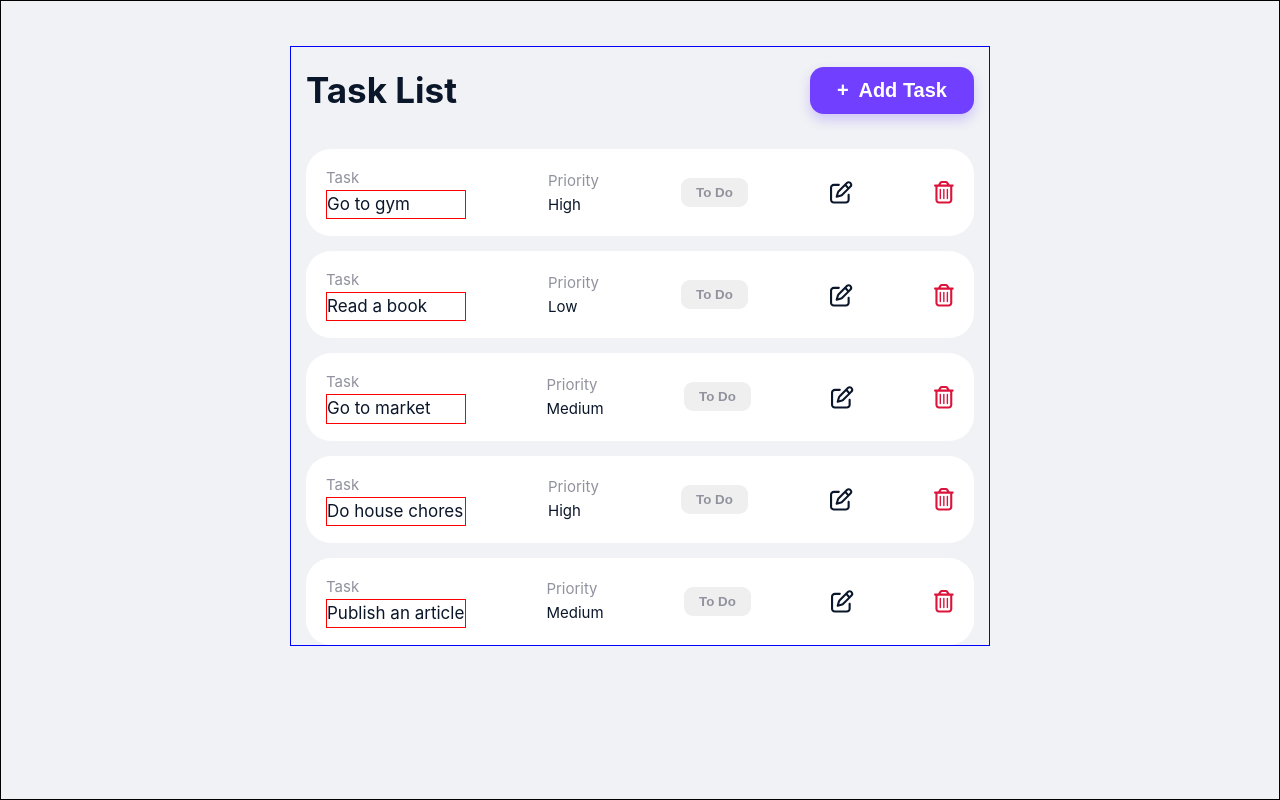
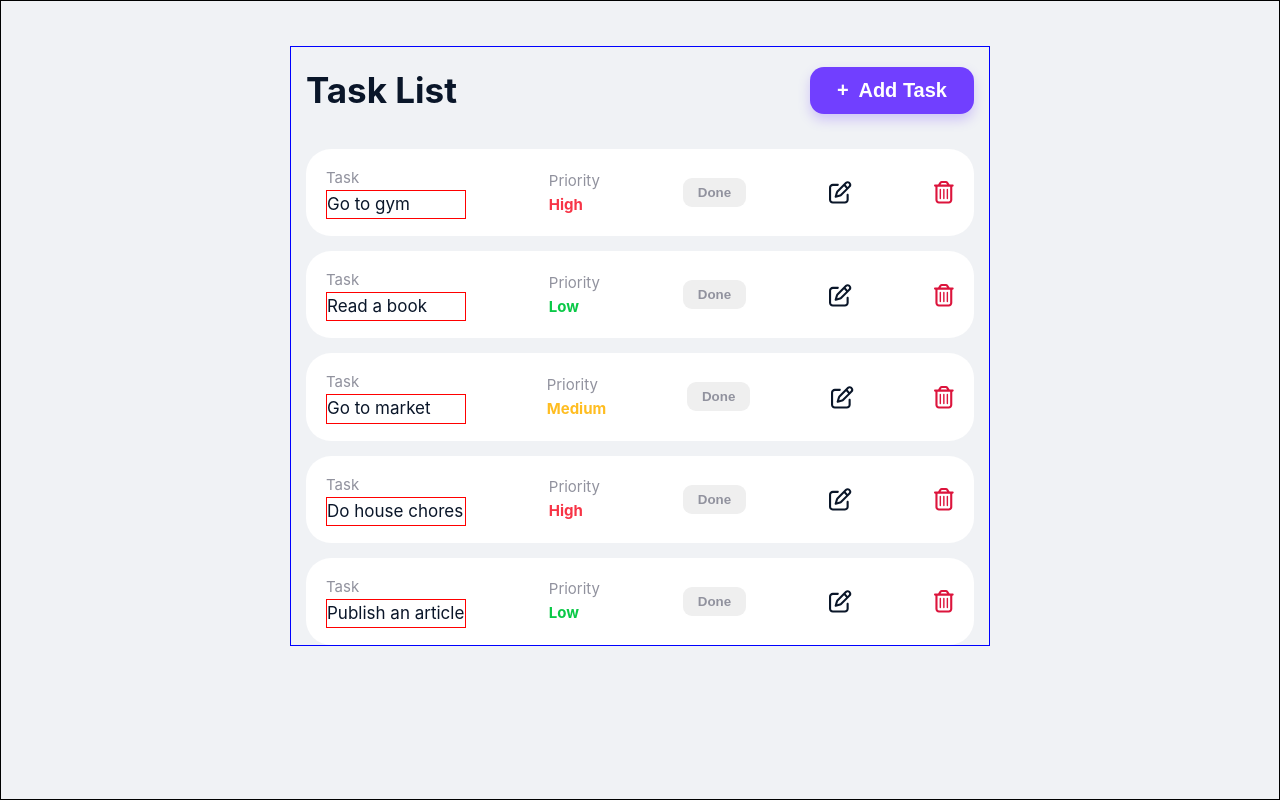
Before and after one commit to Stanlisberg/Tasklist-App, a Vue app: page / in a window 1280 px wide. Built offline with nearby package versions, Linux system fonts and the light colour scheme.

Commit message:
Feature: Added progress bar

```diff
--- a/src/components/Data.vue
+++ b/src/components/Data.vue
@@ -6,7 +6,7 @@
         <button @click="displayUpdateModal"><span class="add">+</span> Add Task</button>
       </div>
       <div class="second-row">
-        <div v-for="task in taskInfo" :key="task" class="card" ref='taskRef'>
+        <div v-for="task in taskInfo" :key="task" class="card">
           <div v-if="showModal" class="modal-background">
             <div class="modal">
               <div class="modal-wrapper">
@@ -93,13 +93,12 @@
           </div>
           <div class="second-col">
             <p class="para-up">Priority</p>
-            <p ref = 'textRef' :class='handleLevel()'>{{ task.level }}</p>
+            <p :class='handleLevel(task)'>{{ task.level }}</p>
           </div>
           <!-- </div> -->
 
           <!-- <div>  -->
-          <button ref="buttonRef" :class="changeProgress(task)" @click="changeProgressButton(task)">
-            {{ progressButton }}
+          <button ref="buttonRef" :class='changeProgress(task)' @click="changeProgressButton(task.label)">{{ progressButton }}
           </button>
           <font-awesome-icon
             icon="fa-regular fa-pen-to-square"
@@ -124,7 +123,7 @@
 </template>
 
 <script>
-import { ref } from 'vue'
+import { ref, computed } from 'vue'
 export default {
   setup() {
     const showModal = ref(false)
@@ -137,18 +136,16 @@ export default {
     const editValue = ref()
     const addUpdateRef = ref()
     const addRef= ref()
-    const buttonRef = ref(null)
     const removeRef = ref(false)
     const progressButton = ref()
     const handleButtonRef = ref()
     const paraRef = ref(null)
-    const taskRef = ref(null)
-    const textRef = ref(null)
+    const buttonRef = ref(null)
+    const buttonValue = ref()
 
-    const myButton = paraRef
-    const myTask = taskRef
-    const myText = textRef
 
+
+    const myButton = buttonRef;
 
     const doThis = () => {
       if(taskToEdit.value.level = 'High') {
@@ -163,7 +160,7 @@ export default {
       { title: 'Do house chores', level: 'High', id: '4', label: ['To Do', 'In Progress', 'Done'] },
       {
         title: 'Publish an article',
-        level: 'Medium',
+        level: 'Low',
         id: '5',
         label: ['To Do', 'In Progress', 'Done']
       }
@@ -195,7 +192,7 @@ export default {
       }
     }
 
-    // -----individual button active & handle active button------
+    //------individual button active & handle active button------
 
     const handleActiveButton = (id) => {
       activeButton.value = id
@@ -293,52 +290,51 @@ export default {
 
     //---------Change Progress----------
     const changeProgress = (task) => {
-      progressButton.value = task.label[0]
-
-      // console.log( progressButton.value)
+      progressButton.value = task.label[2]
     }
 
+    // buttonValue.value = 'To Do'
     const changeProgressButton = (task) => {
-      // if (buttonRef.value == buttonRef.value[0]) {
-      //   console.log('hey')
-      // }
-      //  if(task.level === 'High') {
-         console.log(myTask.value)
-      //  }
+
+      const testing = task.filter(data => {
+        if(progressButton.value === 'To Do') {
+          return data === 'In Progress';
+        } else if(progressButton.value === 'In Progress') {
+           return data === 'Done'
+        } else if(progressButton.value === 'Done') {
+           return data === 'To Do'
+        }
+       }).map(item => {
+        // return item
+        console.log(item)
+         return progressButton.value = item
+       })
+
+      //  console.log(progressButton.value)
 
     }
 
     //--------- Level Test cholor-----------
-    const handleLevel = ()  => {
-      myText.value?.map(data => {
-
-        console.log(data.innerHTML);
-        // console.log(data.textContent)
-
-        // if(data.textContent === 'High') {
-          // return 'high-red'
-        //   console.log('hey')
-        // }
-        // } else if(data.textContent === 'Medium') {
-        //   return 'medium-yellow'
-        // } else if(data.textContent === 'Low') {
-        //   return 'low-green'
-        // }
-      })
+    const handleLevel = (task)  => {
+        if(task.level === 'High') {
+          return 'high-red'
+        } else if(task.level === 'Medium') {
+          return 'medium-yellow'
+        } else if(task.level === 'Low') {
+          return 'low-green'
+        }
 
     }
 
     return {
       taskInfo,
       displayModal,
-      buttonRef,
       handleButtonRef,
       paraRef,
       doThis,
-      taskRef,
-      textRef,
-      // breakPara,
-      // btnRef1,
+      buttonRef,
+      buttonValue,
+      // progressValue,
       changeProgress,
       handleLevel,
       changeProgressButton,
```
